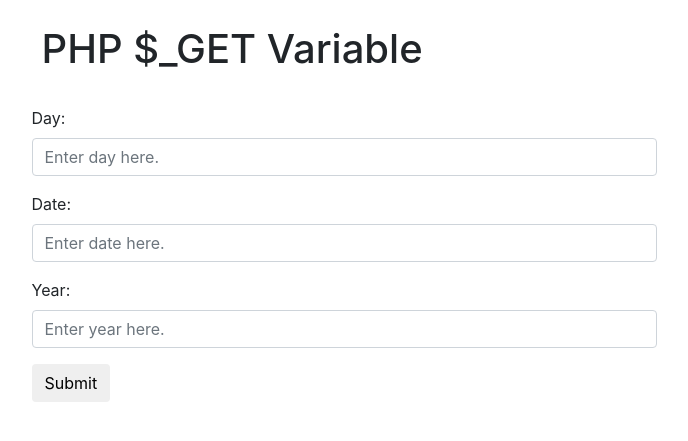
After one commit to Mastero2804/WEB-230-Assignments, a PHP site: page /extra-credit.php in a window 1280 px wide. The commit adds this page. Shown: the top 441 px of the page, without its empty margins (296-984 px from the left). Run offline with PHP 8.4, Linux system fonts and the light colour scheme.

Commit message:
updated php-get-variable

```diff
--- /dev/null
+++ b/series/php-get-variable/extra-credit.php
@@ -0,0 +1,57 @@
+
+<!-- Add some functionality that will set the value of the form fields. -->
+<link rel="stylesheet" href="https://maxcdn.bootstrapcdn.com/bootstrap/4.0.0/css/bootstrap.min.css" integrity="sha384-Gn5384xqQ1aoWXA+058RXPxPg6fy4IWvTNh0E263XmFcJlSAwiGgFAW/dAiS6JXm" crossorigin="anonymous">
+<div class="fluid-container">
+  <div class="row justify-content-center">
+    <div class="col-6" style="padding:25px;">
+      <h1>PHP $_GET Variable</h1>
+    </div>
+  </div>
+    <?php
+
+      // 01. Explain why we need to set these variables here at the begining of the script.
+      $day = '';
+      $date = '';
+      $year = '';
+
+      if ( isset($_GET['day']) && isset($_GET['date']) && isset($_GET['year']) ) {
+        $day = $_GET['day'];
+        $date = $_GET['date'];
+        $year = $_GET['year'];
+        // 02. Explain how the $msg variable is being used.
+        $msg = '';
+        // 03. Explain how the $msgType variable is being used.
+        $msgType = 'success';
+        if ( !empty($day) && !empty($date) && !empty($year)) {
+          $msg = 'It is '. $day .' '. $date .' '. $year;
+        }else{
+          $msg = 'Fill in all fields.';
+          $msgType = 'danger';
+        }
+        echo '<div class="row justify-content-center"><div class="col-6"><div class="alert alert-'.$msgType.'" role="alert"><h5>'.$msg.'</h5></div></div></div>';
+      }
+      // 04. Explain how we set the value in the form fields.
+    ?>
+    <div class="row justify-content-center">
+      <div class="col-6">
+        <!-- 05. Explain what will happen considering there is no action attribute set in the form element. -->
+        <form method="GET">
+          <div class="form-group">
+            <label for="day">Day:</label>
+            <input type="text" name="day" class="form-control" placeholder="Enter day here." value="<?php echo $day; ?>">
+          </div>
+          <div class="form-group">
+            <label for="day">Date:</label>
+            <input type="text" name="date" class="form-control" placeholder="Enter date here." value="<?php echo $date; ?>">
+          </div>
+          <div class="form-group">
+            <label for="day">Year:</label>
+            <input type="number" name="year" class="form-control" placeholder="Enter year here." value="<?php echo $year; ?>">
+          </div>
+          <div>
+            <input type="submit" class="btn" value="Submit">
+          </div>
+        </form>
+      </div>
+    </div>
+  </div>
```
Also changed, not shown: series/php-get-variable/index.php (+10 -44 lines), series/php-get-variable/web-230-069-php-get-variable-extra-credit.jpg (added), series/php-get-variable/web-230-069-php-get-variable.jpg (deleted), series/php-get-variable/web-230-070-php-get-variable.jpg (added).
